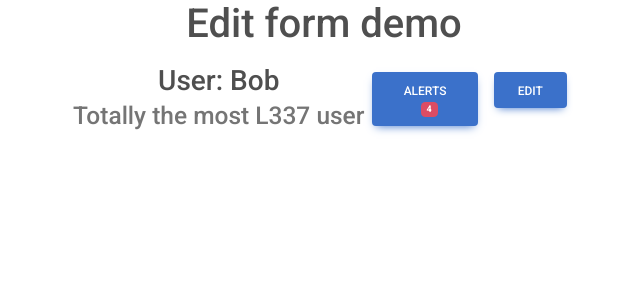
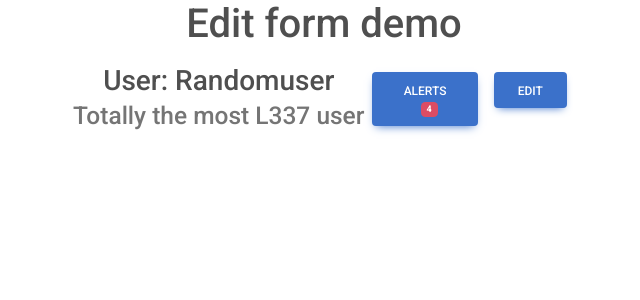
Before and after one commit to benochi/editing, a React (Create React App) app: page / in a window 1280 px wide. Shown: the top 300 px of the page, without its empty margins (316-956 px from the left). Built offline with nearby package versions, Linux system fonts and the light colour scheme.

Commit message:
clean up

```diff
--- a/src/components/Profile.js
+++ b/src/components/Profile.js
@@ -3,7 +3,7 @@ import { React, useState } from "react";
 import { MDBBadge, MDBBtn, MDBTypography, MDBCollapse } from 'mdb-react-ui-kit';
 
 export default function Profile(){
-  const [username, setUsername] = useState("Bob")
+  const [username, setUsername] = useState("Randomuser")
   const [alerts, setAlerts] = useState(4)
   const [editing, setEditing] = useState(true)
   const [showShow, setShowShow] = useState(false);
```
